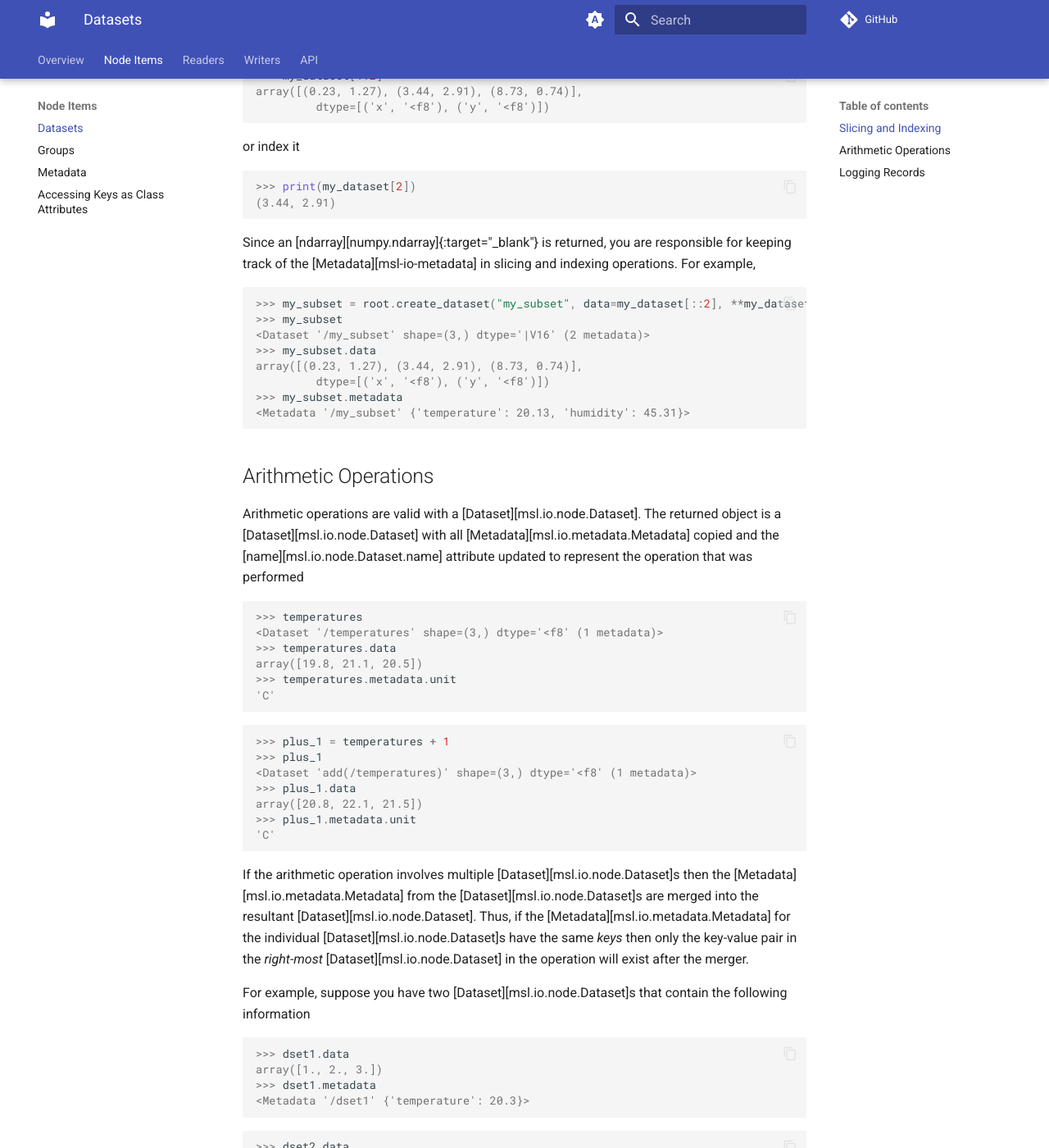
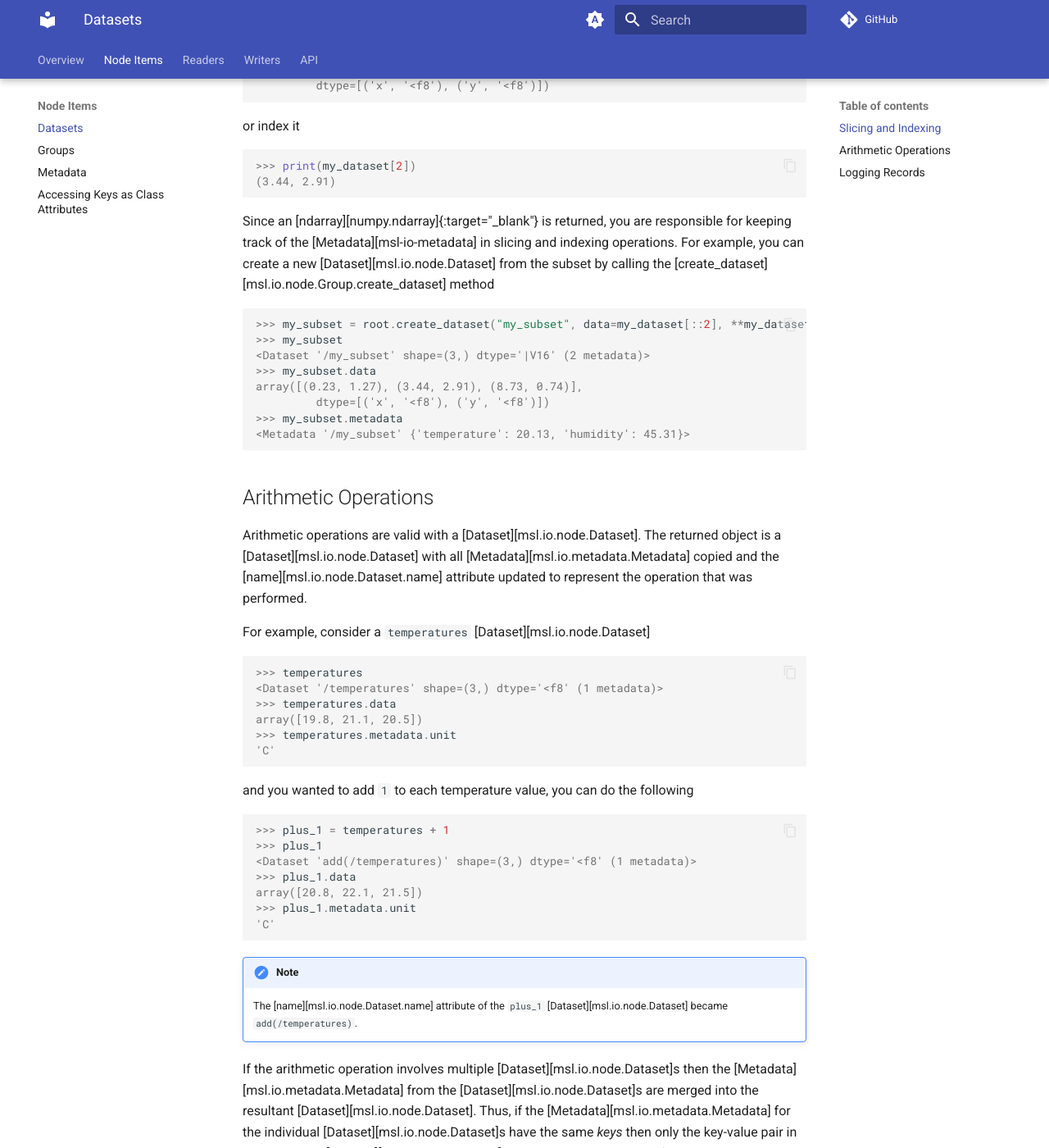
Before and after one commit to MSLNZ/msl-io, an MkDocs documentation site: the page built from docs/items/datasets.md, in a window 1280 px wide and 1400 px high, scrolled down 1955 px. Shown: the whole window at 82% size. Built offline with MkDocs 1.6.1 and Material for MkDocs 9.7.7, drawn with Linux system fonts in a browser that asks for light colours; comment, search, counter and statistics services are not loaded; the version menu is left out; some of the changed text lies outside the part shown.

Commit message:
docs: many minor changes

````diff
--- a/docs/items/datasets.md
+++ b/docs/items/datasets.md
@@ -1,11 +1,10 @@
 # Datasets {: #msl-io-dataset }
 
-A [Dataset][msl.io.node.Dataset] is analogous to a file of the file system used by an operating system and it is contained within a [Group][msl-io-group].
+A [Dataset][msl.io.node.Dataset] is analogous to a *file* in the file system used by an operating system and it is contained within a [Group][msl-io-group] (analogous to a *directory*).
 
-A [Dataset][msl.io.node.Dataset] operates as a [numpy.ndarray][]{:target="_blank"} with [Metadata][msl-io-metadata] and it can be accessed in read-only mode or in editable (writeable) mode.
+A [Dataset][msl.io.node.Dataset] operates as a [numpy.ndarray][]{:target="_blank"} with [Metadata][msl-io-metadata] and it can be accessed in read-only mode or in read-write mode.
 
-Since a [Dataset][msl.io.node.Dataset] is a [numpy.ndarray][]{:target="_blank"} the attributes of an [ndarray][numpy.ndarray]{:target="_blank"} are also valid for a [Dataset][msl.io.node.Dataset]. For example, suppose
-`my_dataset` is a [Dataset][msl.io.node.Dataset]
+Since a [Dataset][msl.io.node.Dataset] is a [numpy.ndarray][]{:target="_blank"}, the attributes of an [ndarray][numpy.ndarray]{:target="_blank"} are also valid for a [Dataset][msl.io.node.Dataset]. For example, suppose `my_dataset` is a [Dataset][msl.io.node.Dataset]
 
 <!-- invisible-code-block: pycon
 >>> from msl.io import JSONWriter
@@ -85,7 +84,7 @@ array([0.23, 1.86, 3.44, 5.91, 8.73])
 ```
 
 !!! note
-    the returned object is an [ndarray][numpy.ndarray]{:target="_blank"} and therefore does not contain [Metadata][msl.io.metadata.Metadata].
+    The returned object is an [ndarray][numpy.ndarray]{:target="_blank"} and therefore does not contain [Metadata][msl.io.metadata.Metadata].
 
 See [Accessing Keys as Class Attributes][attribute-key-limitations] for more information.
 
@@ -118,7 +117,7 @@ or index it
 
 ```
 
-Since an [ndarray][numpy.ndarray]{:target="_blank"} is returned, you are responsible for keeping track of the [Metadata][msl-io-metadata] in slicing and indexing operations. For example,
+Since an [ndarray][numpy.ndarray]{:target="_blank"} is returned, you are responsible for keeping track of the [Metadata][msl-io-metadata] in slicing and indexing operations. For example, you can create a new [Dataset][msl.io.node.Dataset] from the subset by calling the [create_dataset][msl.io.node.Group.create_dataset] method
 
 ```pycon
 >>> my_subset = root.create_dataset("my_subset", data=my_dataset[::2], **my_dataset.metadata)
@@ -134,7 +133,9 @@ array([(0.23, 1.27), (3.44, 2.91), (8.73, 0.74)],
 
 ## Arithmetic Operations
 
-Arithmetic operations are valid with a [Dataset][msl.io.node.Dataset]. The returned object is a [Dataset][msl.io.node.Dataset] with all [Metadata][msl.io.metadata.Metadata] copied and the [name][msl.io.node.Dataset.name] attribute updated to represent the operation that was performed
+Arithmetic operations are valid with a [Dataset][msl.io.node.Dataset]. The returned object is a [Dataset][msl.io.node.Dataset] with all [Metadata][msl.io.metadata.Metadata] copied and the [name][msl.io.node.Dataset.name] attribute updated to represent the operation that was performed.
+
+For example, consider a `temperatures` [Dataset][msl.io.node.Dataset]
 
 ```pycon
 >>> temperatures
@@ -146,6 +147,8 @@ array([19.8, 21.1, 20.5])
 
 ```
 
+and you wanted to add `1` to each temperature value, you can do the following
+
 ```pycon
 >>> plus_1 = temperatures + 1
 >>> plus_1
@@ -156,6 +159,9 @@ array([20.8, 22.1, 21.5])
 'C'
 
 ```
+
+!!! note
+    The [name][msl.io.node.Dataset.name] attribute of the `plus_1` [Dataset][msl.io.node.Dataset] became `add(/temperatures)`.
 
 If the arithmetic operation involves multiple [Dataset][msl.io.node.Dataset]s then the [Metadata][msl.io.metadata.Metadata] from the [Dataset][msl.io.node.Dataset]s are merged into the resultant [Dataset][msl.io.node.Dataset]. Thus, if the [Metadata][msl.io.metadata.Metadata] for the individual [Dataset][msl.io.node.Dataset]s have the same *keys* then only the key-value pair in the *right-most* [Dataset][msl.io.node.Dataset] in the operation will exist after the merger.
 
@@ -205,5 +211,5 @@ array([5., 7., 9.])
 
 The [DatasetLogging][msl.io.node.DatasetLogging] class is a custom [Dataset][msl.io.node.Dataset] that is also a [Handler][logging.Handler]{:target="_blank"} which automatically appends [logging][]{:target="_blank"} records to the [Dataset][msl.io.node.Dataset]. See [create_dataset_logging][msl.io.node.Group.create_dataset_logging] for more details.
 
-!!! attention
-    When a file is [read][msl.io.read], it will load an object that was once a [DatasetLogging][msl.io.node.DatasetLogging] as a [Dataset][msl.io.node.Dataset] (i.e., it will not be associated with new [logging][]{:target="_blank"} records that are emitted). If you want to convert the [Dataset][msl.io.node.Dataset] to be a [DatasetLogging][msl.io.node.DatasetLogging] item again, so that [logging][]{:target="_blank"} records are once again appended to it when emitted, then you must call the [require_dataset_logging][msl.io.node.Group.require_dataset_logging] method with the *name* argument equal to the value of *name* of the [Dataset][msl.io.node.Dataset].
+!!! note
+    When a file is [read][msl.io.read], it will load an object that was once a [DatasetLogging][msl.io.node.DatasetLogging] as a [Dataset][msl.io.node.Dataset] (i.e., it will not be associated with new [logging][]{:target="_blank"} records that are emitted). If you want to convert the [Dataset][msl.io.node.Dataset] to be a [DatasetLogging][msl.io.node.DatasetLogging] item again, so that [logging][]{:target="_blank"} records are once again appended to it when emitted, then you must call the [require_dataset_logging][msl.io.node.Group.require_dataset_logging] method with the *name* argument equal to the value of the [name][msl.io.node.Dataset.name] attribute of the [Dataset][msl.io.node.Dataset].
````
Also changed, not shown: other parts of docs/items/datasets.md (+1 -1 lines), docs/index.md (+9 -13 lines), docs/items/attribute_access.md (+2 -2 lines), docs/items/groups.md (+8 -2 lines), docs/items/metadata.md (+6 -0 lines).
